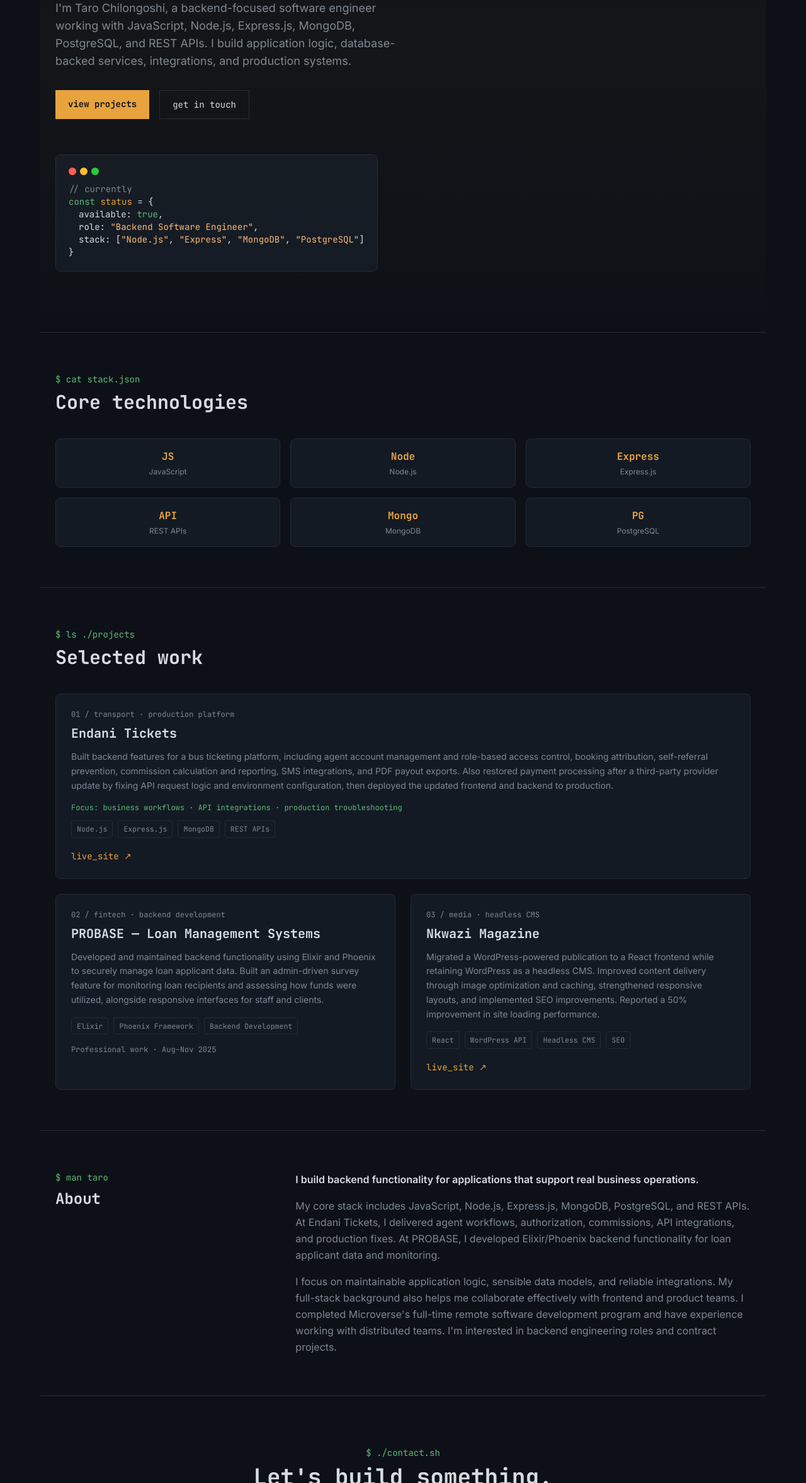
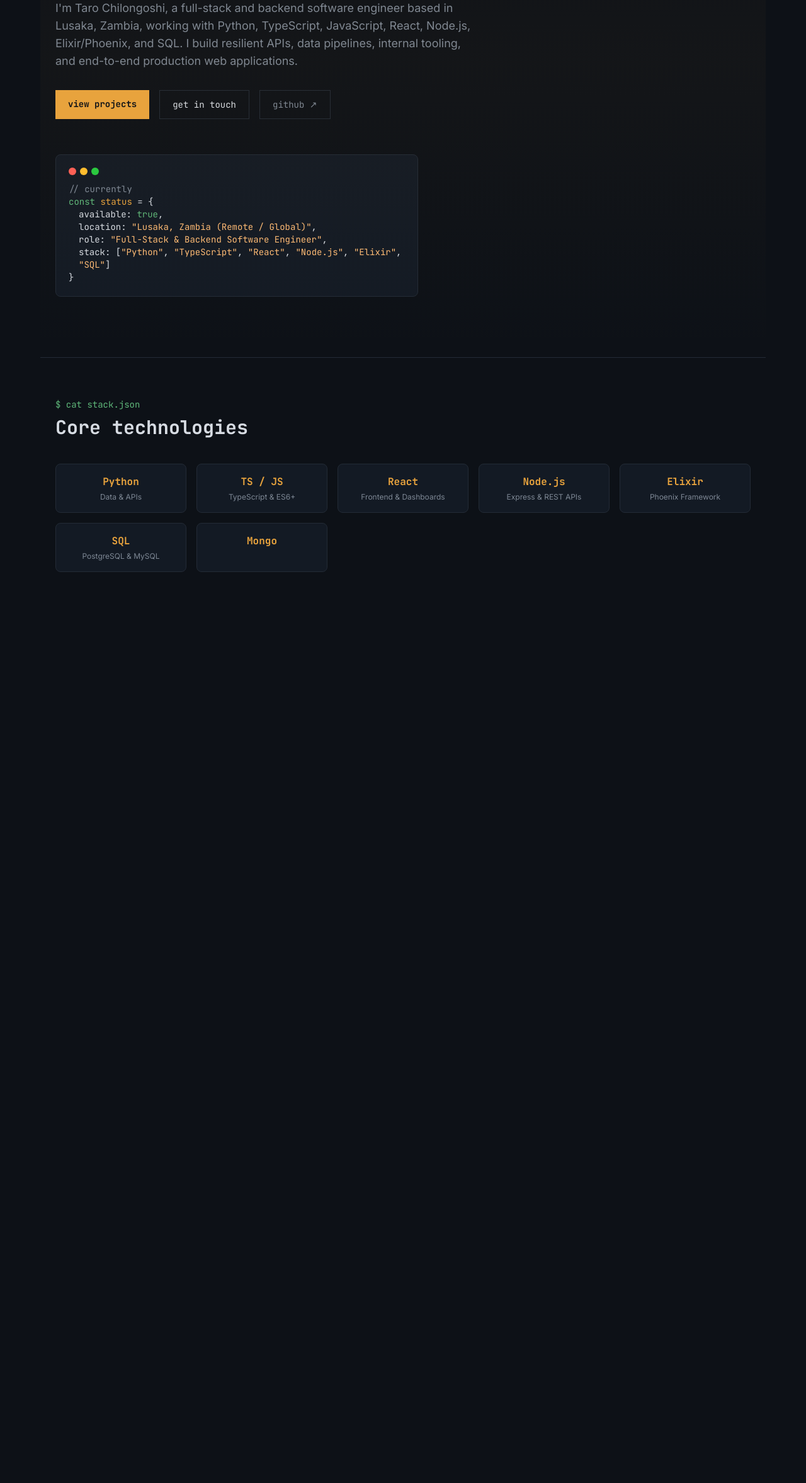
Before and after one commit to tarocee/portfolio, a plain HTML site: page index.html in a window 1280 px wide. Shown: the part 446-2800 px from the top of the page at 63% size. After the commit the page ends 1418 px from the top, so only its background shows below. Drawn offline with nearby package versions, Linux system fonts and the light colour scheme.

Commit message:
Revise profile to highlight full-stack engineering skills
Updated the title and description to reflect full-stack capabilities. Enhanced navigation and added links to GitHub and LinkedIn. Revised sections to include full-stack technologies and updated personal details.

```diff
--- a/index.html
+++ b/index.html
@@ -3,7 +3,7 @@
 <head>
 <meta charset="UTF-8">
 <meta name="viewport" content="width=device-width, initial-scale=1.0">
-<title>Taro Chilo — Backend Software Engineer</title>
+<title>Taro Chilo — Full-Stack & Backend Software Engineer</title>
 <script src="https://cdn.tailwindcss.com"></script>
 <link rel="preconnect" href="https://fonts.googleapis.com">
 <link href="https://fonts.googleapis.com/css2?family=JetBrains+Mono:wght@400;500;700;800&family=Inter:wght@400;500;600&display=swap" rel="stylesheet">
@@ -42,16 +42,26 @@
 <header class="sticky top-0 z-50 bg-[#0d1117]/90 backdrop-blur border-b border-[var(--line)]">
   <div class="max-w-6xl mx-auto px-6 h-16 flex items-center justify-between">
     <a href="#top" class="mono font-bold text-[var(--amber)]">taro<span class="text-[var(--text-dim)]">.chilo</span></a>
-    <nav class="hidden md:flex gap-8 mono text-sm text-[var(--text-dim)]">
+    <nav class="hidden md:flex items-center gap-8 mono text-sm text-[var(--text-dim)]">
       <a href="#work" class="nav-link hover:text-[var(--text)]">./work</a>
       <a href="#stack" class="nav-link hover:text-[var(--text)]">./stack</a>
       <a href="#about" class="nav-link hover:text-[var(--text)]">./about</a>
       <a href="#contact" class="nav-link hover:text-[var(--text)]">./contact</a>
+      <span class="text-[var(--line)]">|</span>
+      <a href="https://github.com/Tchilo" target="_blank" rel="noopener noreferrer" class="hover:text-[var(--amber)] transition">github ↗</a>
+      <a href="https://www.linkedin.com/in/taro-chilongoshi/" target="_blank" rel="noopener noreferrer" class="hover:text-[var(--amber)] transition">linkedin ↗</a>
     </nav>
     <button id="menuBtn" class="md:hidden mono text-[var(--amber)]">menu</button>
   </div>
   <div id="mobileMenu" class="hidden md:hidden border-t border-[var(--line)] px-6 py-4 flex flex-col gap-4 mono text-sm text-[var(--text-dim)]">
-    <a href="#work">./work</a><a href="#stack">./stack</a><a href="#about">./about</a><a href="#contact">./contact</a>
+    <a href="#work">./work</a>
+    <a href="#stack">./stack</a>
+    <a href="#about">./about</a>
+    <a href="#contact">./contact</a>
+    <div class="pt-2 border-t border-[var(--line)] flex gap-6">
+      <a href="https://github.com/Tchilo" target="_blank" rel="noopener noreferrer" class="text-[var(--amber)]">github ↗</a>
+      <a href="https://www.linkedin.com/in/taro-chilongoshi/" target="_blank" rel="noopener noreferrer" class="text-[var(--amber)]">linkedin ↗</a>
+    </div>
   </div>
 </header>
 
@@ -59,22 +69,24 @@
   <div class="scanline absolute inset-0 pointer-events-none"></div>
   <p class="mono text-[var(--green)] text-sm mb-4 prompt">whoami</p>
   <h1 class="mono glow font-extrabold text-4xl sm:text-5xl md:text-6xl leading-[1.1] max-w-3xl">
-    I build <span class="text-[var(--amber)]">backend systems</span> that power real-world applications.
+    I build <span class="text-[var(--amber)]">full-stack &amp; backend systems</span> that power real-world applications.
   </h1>
-  <p class="mt-6 max-w-xl text-[var(--text-dim)] text-base sm:text-lg leading-relaxed">
-    I'm Taro Chilongoshi, a backend-focused software engineer working with JavaScript, Node.js, Express.js, MongoDB, PostgreSQL, and REST APIs. I build application logic, database-backed services, integrations, and production systems.
+  <p class="mt-6 max-w-2xl text-[var(--text-dim)] text-base sm:text-lg leading-relaxed">
+    I'm Taro Chilongoshi, a full-stack and backend software engineer based in Lusaka, Zambia, working with Python, TypeScript, JavaScript, React, Node.js, Elixir/Phoenix, and SQL. I build resilient APIs, data pipelines, internal tooling, and end-to-end production web applications.
   </p>
   <div class="mt-8 flex flex-wrap gap-4">
     <a href="#work" class="mono px-5 py-3 bg-[var(--amber)] text-[#0d1117] font-bold text-sm hover:bg-[#f4b559] transition">view projects</a>
     <a href="#contact" class="mono px-5 py-3 border border-[var(--line)] text-sm hover:border-[var(--amber-dim)] transition">get in touch</a>
+    <a href="https://github.com/Tchilo" target="_blank" rel="noopener noreferrer" class="mono px-5 py-3 border border-[var(--line)] text-sm text-[var(--text-dim)] hover:text-[var(--text)] hover:border-[var(--amber-dim)] transition">github ↗</a>
   </div>
-  <div class="mt-14 max-w-lg card rounded-lg p-5 mono text-sm">
+  <div class="mt-14 max-w-xl card rounded-lg p-5 mono text-sm">
     <div class="flex gap-1.5 mb-3"><span class="w-3 h-3 rounded-full bg-[#ff5f56]"></span><span class="w-3 h-3 rounded-full bg-[#ffbd2e]"></span><span class="w-3 h-3 rounded-full bg-[#27c93f]"></span></div>
     <p class="text-[var(--text-dim)]">// currently</p>
     <p><span class="text-[var(--green)]">const</span> <span class="text-[var(--amber)]">status</span> = {</p>
     <p class="pl-4">available: <span class="text-[var(--green)]">true</span>,</p>
-    <p class="pl-4">role: <span class="text-orange-300">"Backend Software Engineer"</span>,</p>
-    <p class="pl-4">stack: [<span class="text-orange-300">"Node.js"</span>, <span class="text-orange-300">"Express"</span>, <span class="text-orange-300">"MongoDB"</span>, <span class="text-orange-300">"PostgreSQL"</span>]</p>
+    <p class="pl-4">location: <span class="text-orange-300">"Lusaka, Zambia (Remote / Global)"</span>,</p>
+    <p class="pl-4">role: <span class="text-orange-300">"Full-Stack &amp; Backend Software Engineer"</span>,</p>
+    <p class="pl-4">stack: [<span class="text-orange-300">"Python"</span>, <span class="text-orange-300">"TypeScript"</span>, <span class="text-orange-300">"React"</span>, <span class="text-orange-300">"Node.js"</span>, <span class="text-orange-300">"Elixir"</span>, <span class="text-orange-300">"SQL"</span>]</p>
     <p>}<span class="blink">_</span></p>
   </div>
 </section>
@@ -82,73 +94,11 @@
 <section id="stack" class="max-w-6xl mx-auto px-6 py-16 border-t border-[var(--line)]">
   <p class="mono text-[var(--green)] text-sm mb-2 prompt">cat stack.json</p>
   <h2 class="mono text-2xl sm:text-3xl font-bold mb-10">Core technologies</h2>
-  <div class="grid grid-cols-2 sm:grid-cols-3 gap-4">
-    <div class="card rounded-lg p-4 text-center"><p class="mono font-bold text-[var(--amber)]">JS</p><p class="text-xs text-[var(--text-dim)] mt-1">JavaScript</p></div>
-    <div class="card rounded-lg p-4 text-center"><p class="mono font-bold text-[var(--amber)]">Node</p><p class="text-xs text-[var(--text-dim)] mt-1">Node.js</p></div>
-    <div class="card rounded-lg p-4 text-center"><p class="mono font-bold text-[var(--amber)]">Express</p><p class="text-xs text-[var(--text-dim)] mt-1">Express.js</p></div>
-    <div class="card rounded-lg p-4 text-center"><p class="mono font-bold text-[var(--amber)]">API</p><p class="text-xs text-[var(--text-dim)] mt-1">REST APIs</p></div>
-    <div class="card rounded-lg p-4 text-center"><p class="mono font-bold text-[var(--amber)]">Mongo</p><p class="text-xs text-[var(--text-dim)] mt-1">MongoDB</p></div>
-    <div class="card rounded-lg p-4 text-center"><p class="mono font-bold text-[var(--amber)]">PG</p><p class="text-xs text-[var(--text-dim)] mt-1">PostgreSQL</p></div>
-  </div>
-</section>
-
-<section id="work" class="max-w-6xl mx-auto px-6 py-16 border-t border-[var(--line)]">
-  <p class="mono text-[var(--green)] text-sm mb-2 prompt">ls ./projects</p>
-  <h2 class="mono text-2xl sm:text-3xl font-bold mb-10">Selected work</h2>
-
-  <div class="grid md:grid-cols-2 gap-6">
-    <article class="card rounded-lg p-6 md:col-span-2">
-      <p class="mono text-xs text-[var(--text-dim)] mb-2">01 / transport · production platform</p>
-      <h3 class="mono text-xl font-bold mb-3">Endani Tickets</h3>
-      <p class="text-[var(--text-dim)] text-sm leading-relaxed mb-4">Built backend features for a bus ticketing platform, including agent account management and role-based access control, booking attribution, self-referral prevention, commission calculation and reporting, SMS integrations, and PDF payout exports. Also restored payment processing after a third-party provider update by fixing API request logic and environment configuration, then deployed the updated frontend and backend to production.</p>
-      <p class="mono text-xs text-[var(--green)] mb-3">Focus: business workflows · API integrations · production troubleshooting</p>
-      <div class="flex flex-wrap gap-2 mb-4"><span class="tag mono px-2 py-1 rounded">Node.js</span><span class="tag mono px-2 py-1 rounded">Express.js</span><span class="tag mono px-2 py-1 rounded">MongoDB</span><span class="tag mono px-2 py-1 rounded">REST APIs</span></div>
-      <a href="https://endanitickets.com/" target="_blank" rel="noopener noreferrer" class="mono text-sm text-[var(--amber)] hover:underline">live_site ↗</a>
-    </article>
-    <article class="card rounded-lg p-6">
-      <p class="mono text-xs text-[var(--text-dim)] mb-2">02 / fintech · backend development</p>
-      <h3 class="mono text-xl font-bold mb-3">PROBASE — Loan Management Systems</h3>
-      <p class="text-[var(--text-dim)] text-sm leading-relaxed mb-4">Developed and maintained backend functionality using Elixir and Phoenix to securely manage loan applicant data. Built an admin-driven survey feature for monitoring loan recipients and assessing how funds were utilized, alongside responsive interfaces for staff and clients.</p>
-      <div class="flex flex-wrap gap-2 mb-4"><span class="tag mono px-2 py-1 rounded">Elixir</span><span class="tag mono px-2 py-1 rounded">Phoenix Framework</span><span class="tag mono px-2 py-1 rounded">Backend Development</span></div>
-      <p class="mono text-xs text-[var(--text-dim)]">Professional work · Aug–Nov 2025</p>
-    </article>
-    <article class="card rounded-lg p-6">
-      <p class="mono text-xs text-[var(--text-dim)] mb-2">03 / media · headless CMS</p>
-      <h3 class="mono text-xl font-bold mb-3">Nkwazi Magazine</h3>
-      <p class="text-[var(--text-dim)] text-sm leading-relaxed mb-4">Migrated a WordPress-powered publication to a React frontend while retaining WordPress as a headless CMS. Improved content delivery through image optimization and caching, strengthened responsive layouts, and implemented SEO improvements. Reported a 50% improvement in site loading performance.</p>
-      <div class="flex flex-wrap gap-2 mb-4"><span class="tag mono px-2 py-1 rounded">React</span><span class="tag mono px-2 py-1 rounded">WordPress API</span><span class="tag mono px-2 py-1 rounded">Headless CMS</span><span class="tag mono px-2 py-1 rounded">SEO</span></div>
-      <a href="https://nkwazimagazine.com/" target="_blank" rel="noopener noreferrer" class="mono text-sm text-[var(--amber)] hover:underline">live_site ↗</a>
-    </article>
-  </div>
-</section>
-
-<section id="about" class="max-w-6xl mx-auto px-6 py-16 border-t border-[var(--line)] grid md:grid-cols-3 gap-10">
-  <div>
-    <p class="mono text-[var(--green)] text-sm mb-2 prompt">man taro</p>
-    <h2 class="mono text-2xl font-bold">About</h2>
-  </div>
-  <div class="md:col-span-2 text-[var(--text-dim)] leading-relaxed space-y-4">
-    <p class="text-[var(--text)] font-semibold">I build backend functionality for applications that support real business operations.</p>
-    <p>My core stack includes JavaScript, Node.js, Express.js, MongoDB, PostgreSQL, and REST APIs. At Endani Tickets, I delivered agent workflows, authorization, commissions, API integrations, and production fixes. At PROBASE, I developed Elixir/Phoenix backend functionality for loan applicant data and monitoring.</p>
-    <p>I focus on maintainable application logic, sensible data models, and reliable integrations. My full-stack background also helps me collaborate effectively with frontend and product teams. I completed Microverse's full-time remote software development program and have experience working with distributed teams. I'm interested in backend engineering roles and contract projects.</p>
-  </div>
-</section>
-
-<section id="contact" class="max-w-6xl mx-auto px-6 py-20 border-t border-[var(--line)] text-center">
-  <p class="mono text-[var(--green)] text-sm mb-2 prompt">./contact.sh</p>
-  <h2 class="mono text-3xl sm:text-4xl font-bold mb-4">Let's build something.</h2>
-  <p class="text-[var(--text-dim)] mb-8">Open to backend engineering opportunities and contract projects.</p>
-  <a href="mailto:tchiloross@gmail.com" class="mono inline-block px-6 py-3 bg-[var(--amber)] text-[#0d1117] font-bold hover:bg-[#f4b559] transition">tchiloross@gmail.com</a>
-</section>
-
-<footer class="border-t border-[var(--line)] py-8 text-center mono text-xs text-[var(--text-dim)]">
-  © 2026 Taro Chilo
-</footer>
-
-<script>
-  document.getElementById('menuBtn').addEventListener('click', () => {
-    document.getElementById('mobileMenu').classList.toggle('hidden');
-  });
-</script>
-</body>
-</html>
+  <div class="grid grid-cols-2 sm:grid-cols-3 md:grid-cols-5 gap-4">
+    <div class="card rounded-lg p-4 text-center"><p class="mono font-bold text-[var(--amber)]">Python</p><p class="text-xs text-[var(--text-dim)] mt-1">Data &amp; APIs</p></div>
+    <div class="card rounded-lg p-4 text-center"><p class="mono font-bold text-[var(--amber)]">TS / JS</p><p class="text-xs text-[var(--text-dim)] mt-1">TypeScript &amp; ES6+</p></div>
+    <div class="card rounded-lg p-4 text-center"><p class="mono font-bold text-[var(--amber)]">React</p><p class="text-xs text-[var(--text-dim)] mt-1">Frontend &amp; Dashboards</p></div>
+    <div class="card rounded-lg p-4 text-center"><p class="mono font-bold text-[var(--amber)]">Node.js</p><p class="text-xs text-[var(--text-dim)] mt-1">Express &amp; REST APIs</p></div>
+    <div class="card rounded-lg p-4 text-center"><p class="mono font-bold text-[var(--amber)]">Elixir</p><p class="text-xs text-[var(--text-dim)] mt-1">Phoenix Framework</p></div>
+    <div class="card rounded-lg p-4 text-center"><p class="mono font-bold text-[var(--amber)]">SQL</p><p class="text-xs text-[var(--text-dim)] mt-1">PostgreSQL &amp; MySQL</p></div>
+    <div class="card rounded-lg p-4 text-center"><p class="mono font-bold text-[var(--amber)]">Mongo</p><p class="text-xs text-[var(--text-dim)] mt-
```
